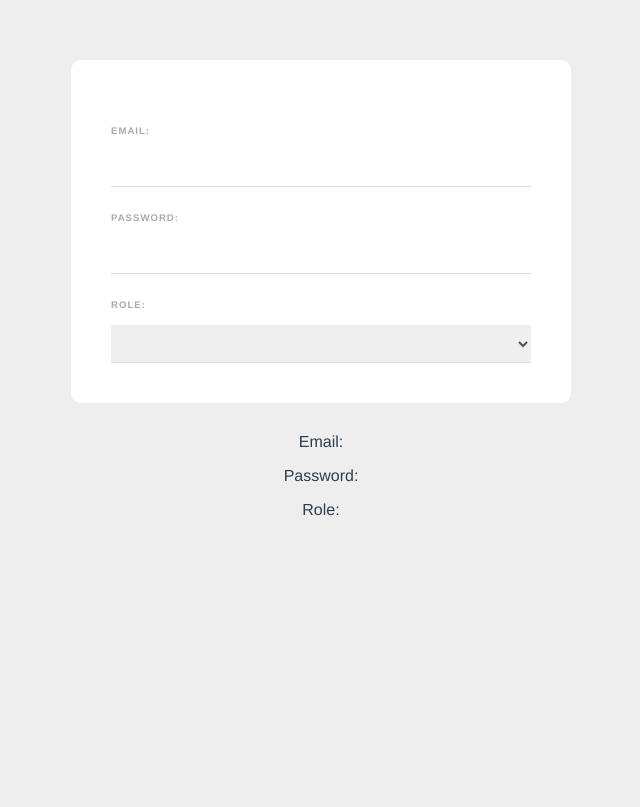
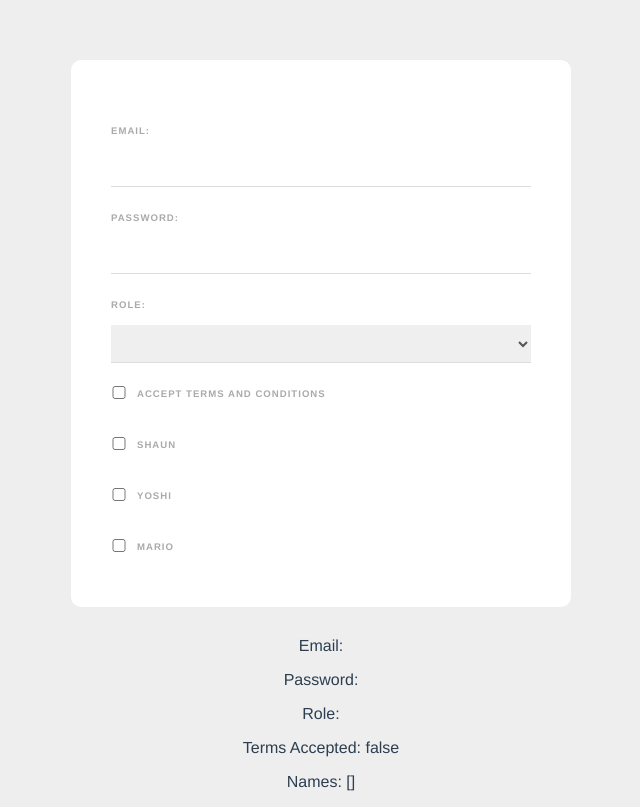
Before and after one commit to aydinuslu/VueProjects, a Vue app: page / in a window 1280 px wide. Shown: the whole page, without its empty margins (319-959 px from the left). Built offline with nearby package versions, Linux system fonts and the light colour scheme.

Commit message:
video 7 - v-model - check boxes added

```diff
--- a/src/components/SignupForm.vue
+++ b/src/components/SignupForm.vue
@@ -12,10 +12,30 @@
             <option value="designer">Web Designer</option>
         </select>
 
+        <div class="terms">
+            <input type="checkbox" v-model="terms" required>
+            <label>Accept terms and conditions</label>
+        </div>
+
+        <div>
+            <input type="checkbox" value="shaun" v-model="names">
+            <label>Shaun</label>
+        </div>
+        <div>
+            <input type="checkbox" value="yoshi" v-model="names">
+            <label>yoshi</label>
+        </div>
+        <div>
+            <input type="checkbox" value="mario" v-model="names">
+            <label>mario</label>
+        </div>
+
     </form>
     <p>Email: {{ email }}</p>
     <p>Password: {{ password }}</p>
     <p>Role: {{ role }}</p>
+    <p>Terms Accepted: {{ terms }}</p>
+    <p>Names: {{ names }}</p>
 
 </template>
 
@@ -25,7 +45,9 @@ export default {
         return {
             email: '',
             password: '',
-            role: ''
+            role: '',
+            terms: false,
+            names: []
         }
     }
 
@@ -59,4 +81,11 @@ export default {
     border-bottom: 1px solid #ddd;
     color: #555;
   }
+  input[type="checkbox"] {
+    display: inline-block;
+    width: 16px;
+    margin: 0 10px 0 0;
+    position: relative;
+    top: 2px;
+  }
 </style>
```
Also changed, not shown: src/assets/Screenshot15.png (added), 1 other file (tests, documents, lock files or other folders).
